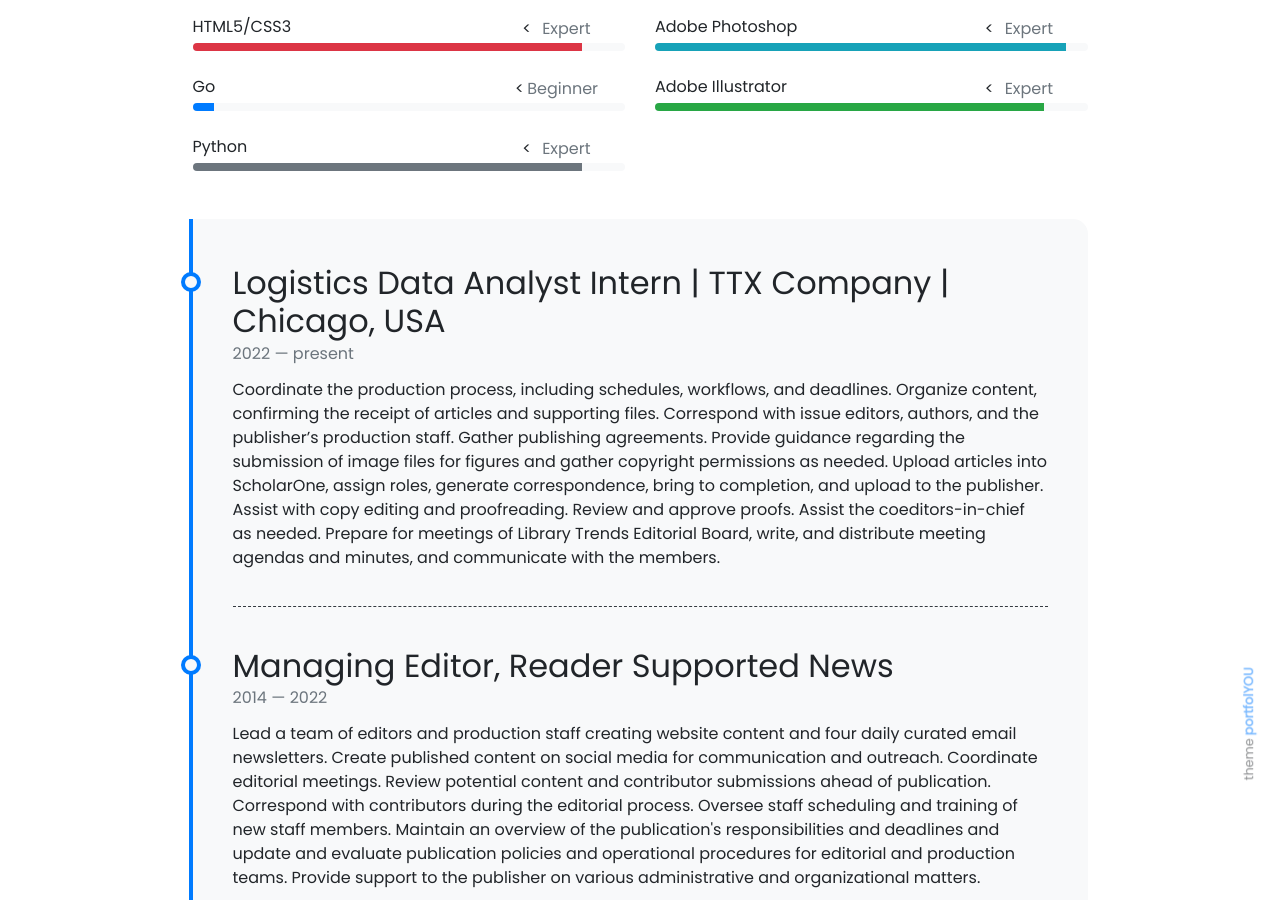
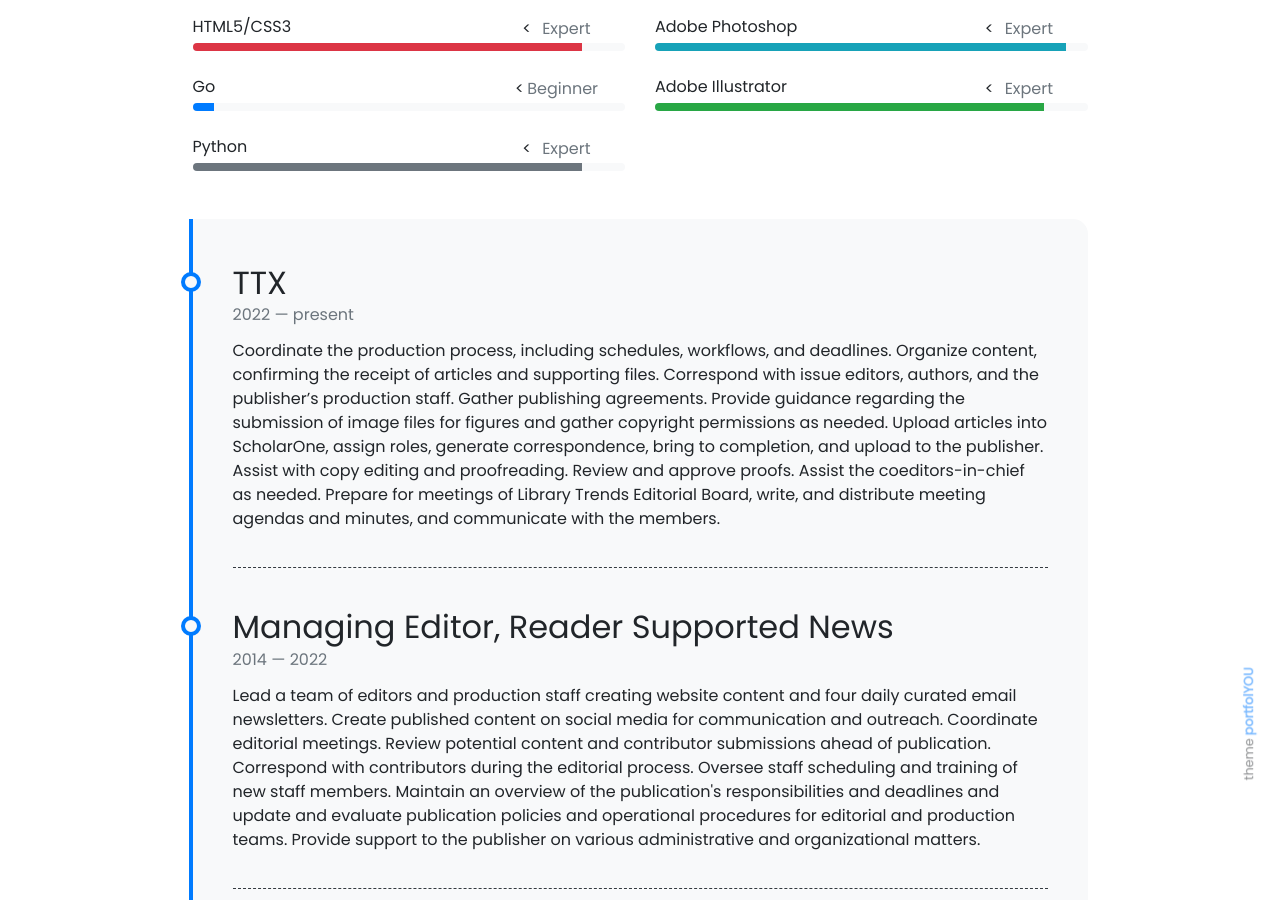
Before and after one commit to akshant10/akshant10.github.io, a Jekyll site: the page built from pages/about.md, in a window 1280 px wide and 900 px high, scrolled down 466 px. Built offline with Jekyll 4.4.1, drawn with Linux system fonts in a browser that asks for light colours; nearby versions of some CDN libraries.

Commit message:
Update timeline.yml

```diff
--- a/_data/timeline.yml
+++ b/_data/timeline.yml
@@ -1,4 +1,4 @@
-- title: Logistics Data Analyst Intern | TTX Company | Chicago, USA
+- title: TTX
   from: 2022
   to: present
   description: Coordinate the production process, including schedules, workflows, and deadlines. Organize content, confirming the receipt of articles and supporting files. Correspond with issue editors, authors, and the publisher’s production staff. Gather publishing agreements. Provide guidance regarding the submission of image files for figures and gather copyright permissions as needed. Upload articles into ScholarOne, assign roles, generate correspondence, bring to completion, and upload to the publisher. Assist with copy editing and proofreading. Review and approve proofs. Assist the coeditors-in-chief as needed. Prepare for meetings of Library Trends Editorial Board, write, and distribute meeting agendas and minutes, and communicate with the members.
```
